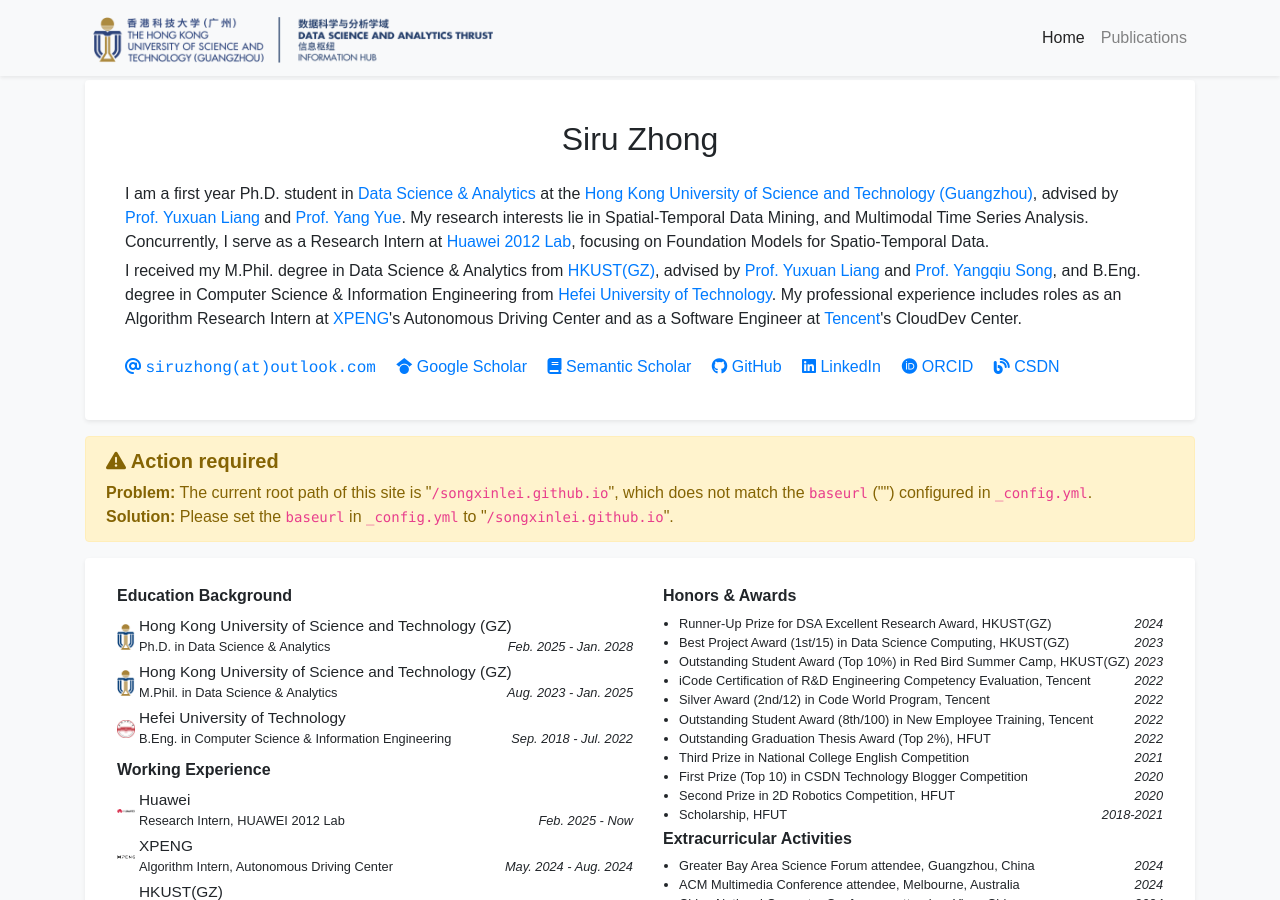
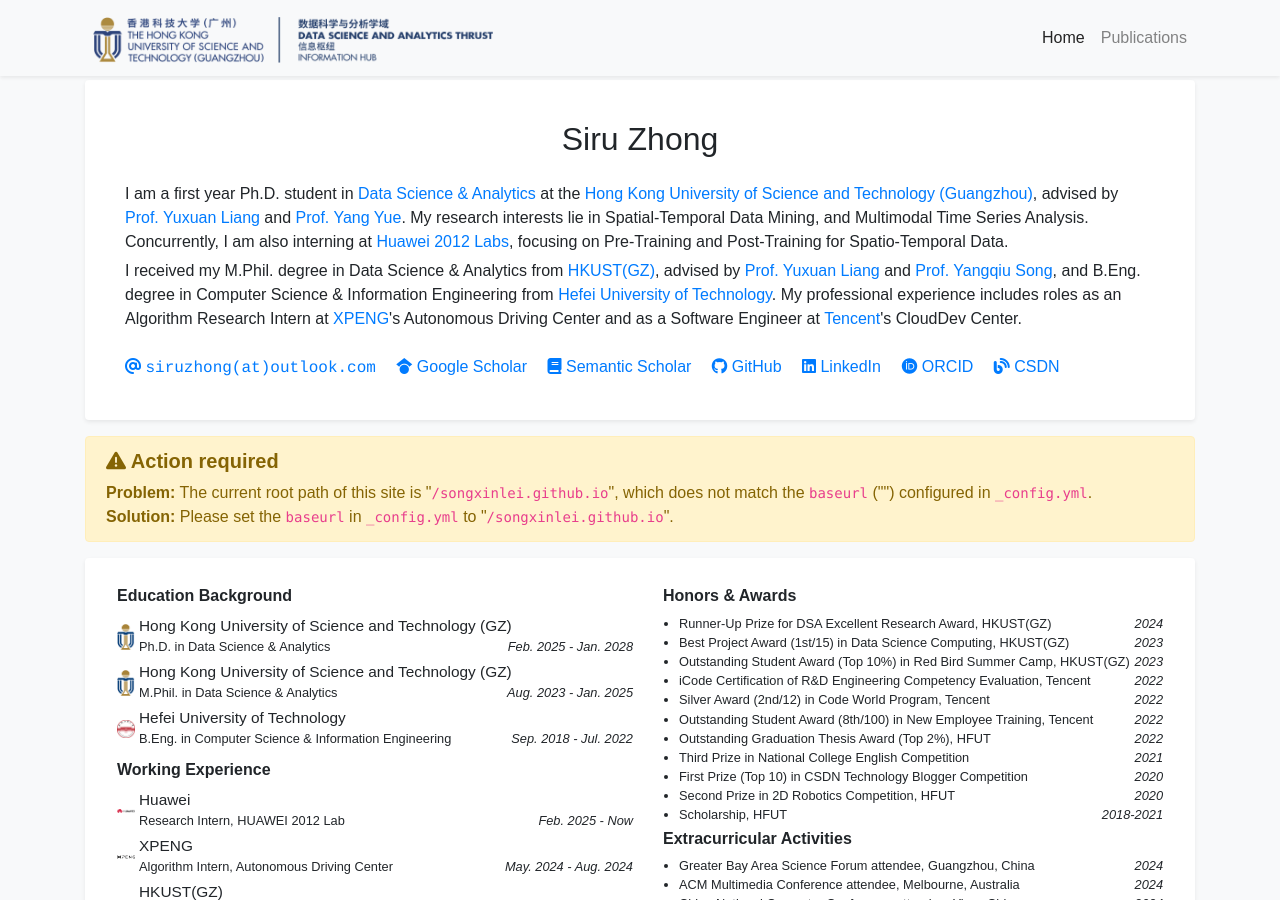
Before and after one commit to thunderlrr/songxinlei.github.io, a Jekyll site: the page built from index.html, in a window 1280 px wide and 900 px high. Built offline with Jekyll 4.4.1, drawn with Linux system fonts in a browser that asks for light colours; a style sheet for code colours, icons or effects is not loaded.

Commit message:
update profile

```diff
--- a/_data/profile.yml
+++ b/_data/profile.yml
@@ -22,7 +22,7 @@
 
 short_bio: >-
   <p style="margin-bottom: 5px;">
-    I am a first year Ph.D. student in <a href="http://dsa.hkust-gz.edu.cn/" target="_blank">Data Science & Analytics</a> at the <a href="https://www.hkust-gz.edu.cn/" target="_blank">Hong Kong University of Science and Technology (Guangzhou)</a>, advised by <a href="https://yuxuanliang.com/" target="_blank">Prof. Yuxuan Liang</a> and <a href="https://facultyprofiles.hkust-gz.edu.cn/faculty-personal-page/YUE-Yang/yangyue" target="_blank">Prof. Yang Yue</a>. My research interests lie in Spatial-Temporal Data Mining, and Multimodal Time Series Analysis. Concurrently, I serve as a Research Intern at <a href="https://www.huawei.com/" target="_blank">Huawei 2012 Lab</a>, focusing on Foundation Models for Spatio-Temporal Data.
+    I am a first year Ph.D. student in <a href="http://dsa.hkust-gz.edu.cn/" target="_blank">Data Science & Analytics</a> at the <a href="https://www.hkust-gz.edu.cn/" target="_blank">Hong Kong University of Science and Technology (Guangzhou)</a>, advised by <a href="https://yuxuanliang.com/" target="_blank">Prof. Yuxuan Liang</a> and <a href="https://facultyprofiles.hkust-gz.edu.cn/faculty-personal-page/YUE-Yang/yangyue" target="_blank">Prof. Yang Yue</a>. My research interests lie in Spatial-Temporal Data Mining, and Multimodal Time Series Analysis. Concurrently, I am also interning at <a href="https://www.huawei.com/" target="_blank">Huawei 2012 Labs</a>, focusing on Pre-Training and Post-Training for Spatio-Temporal Data.
   </p>
   <p style="margin-bottom: 5px;">
     I received my M.Phil. degree in Data Science & Analytics from <a href="http://dsa.hkust-gz.edu.cn/" target="_blank">HKUST(GZ)</a>, advised by <a href="https://yuxuanliang.com/" target="_blank">Prof. Yuxuan Liang</a> and <a href="https://www.cse.ust.hk/~yqsong/" target="_blank">Prof. Yangqiu Song</a>, and B.Eng. degree in Computer Science & Information Engineering from <a href="https://ci.hfut.edu.cn/" target="_blank">Hefei University of Technology</a>. My professional experience includes roles as an Algorithm Research Intern at <a href="https://www.xpeng.com/" target="_blank">XPENG</a>'s Autonomous Driving Center and as a Software Engineer at <a href="https://www.tencent.com/" target="_blank">Tencent</a>'s CloudDev Center.
```
